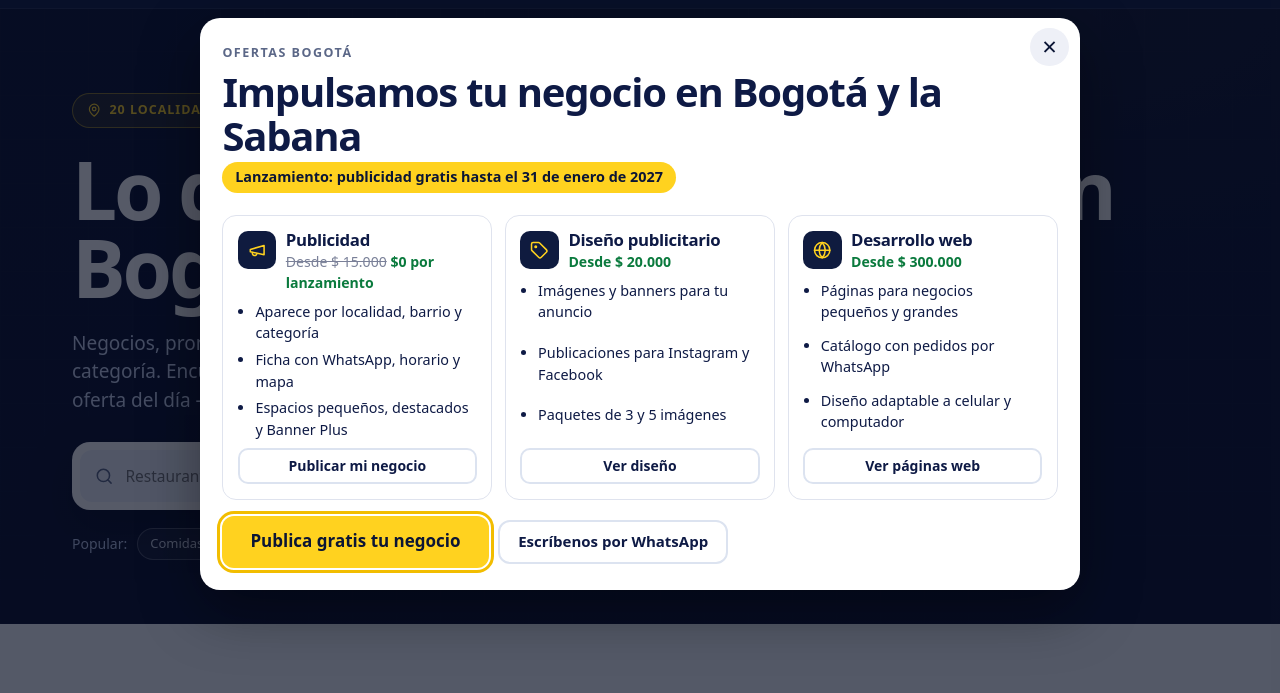
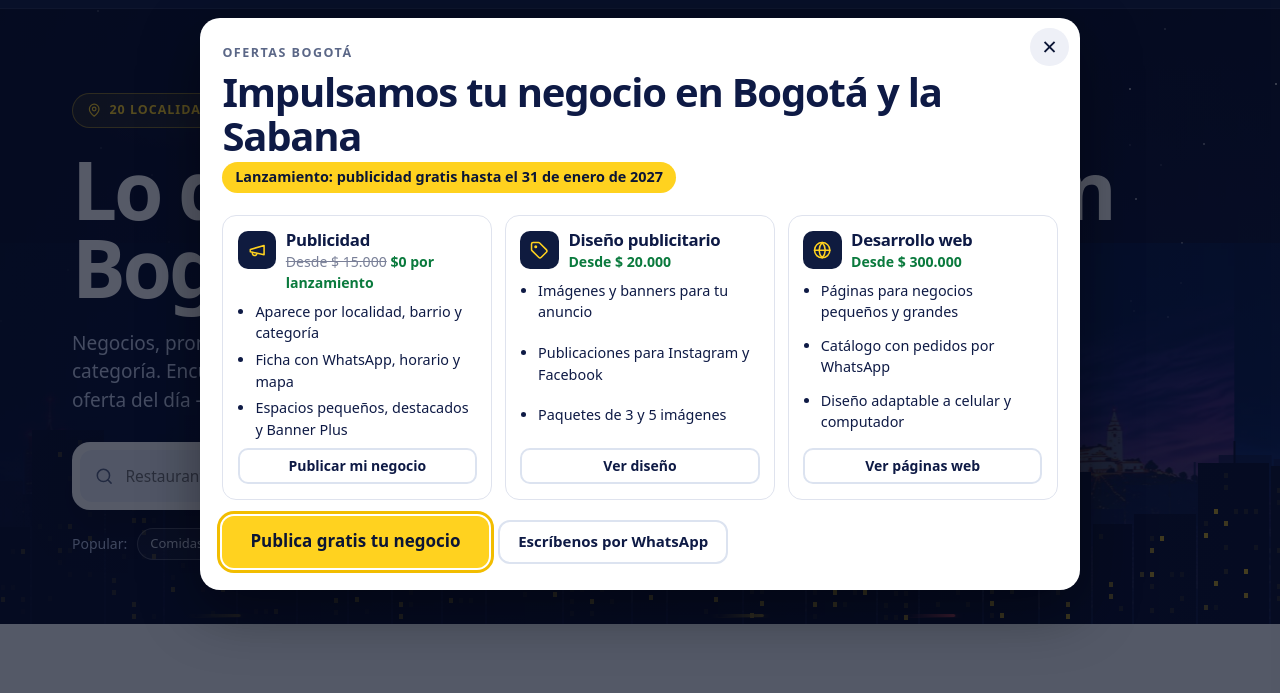
Before and after one commit to jhoanbernal254-star/ofertas-bogota, a plain HTML site: page index.html in a window 1280 px wide. Shown: the part 96-789 px from the top of the page. Drawn offline with Linux system fonts and the light colour scheme.

Commit message:
Add files via upload

```diff
--- a/config.js
+++ b/config.js
@@ -9,7 +9,7 @@
   Los valores de aquí son los iniciales; lo que guardes desde el panel de administración tiene prioridad.
 */
 window.PB_CONFIG = {
-  version: '2026.11.25-d',
+  version: '2026.11.28-a',
   mode: 'firebase', // 'demo' | 'firebase'
   brand: 'Ofertas Bogotá', // nombre provisional, cámbialo cuando lo definas
   functionsRegion: 'us-central1',
--- a/footer.js
+++ b/footer.js
@@ -127,4 +127,34 @@
     box.appendChild(nav);
   };
   PB.LEGAL_IDS = ['quienes', 'terminos', 'privacidad', 'datos', 'cookies', 'pqrs', 'colombia'];
+
+  /* ---------- Fondo animado del inicio: ciudad de noche en movimiento ---------- */
+  PB.initHeroSky = function () {
+    var box = document.getElementById('heroSky'); if (!box) return;
+    var seed = 7; function rnd() { seed = (seed * 16807) % 2147483647; return seed / 2147483647; }
+    function layer(cls, W, H, minW, maxW, minH, maxH, wins) {
+      var parts = ['<svg viewBox="0 0 ' + W + ' ' + H + '" preserveAspectRatio="none" width="' + W + '" height="' + H + '">'], x = 0;
+      while (x < W) {
+        var bw = Math.round(minW + rnd() * (maxW - minW)), bh = Math.round(minH + rnd() * (maxH - minH)), y = H - bh;
+        parts.push('<rect class="bd" x="' + x + '" y="' + y + '" width="' + (bw - 2) + '" height="' + bh + '"/>');
+        if (rnd() > 0.7) parts.push('<rect class="bd" x="' + (x + bw / 2 - 1) + '" y="' + (y - 22) + '" width="2" height="22"/>');
+        if (wins) for (var wy = y + 10; wy < H - 8; wy += 12) for (var wx = x + 6; wx < x + bw - 10; wx += 10) if (rnd() > 0.72) {
+          parts.push('<rect class="wn" style="animation-delay:' + (rnd() * 8).toFixed(1) + 's;animation-duration:' + (3 + rnd() * 6).toFixed(1) + 's" x="' + wx + '" y="' + wy + '" width="4" height="5"/>');
+        }
+        x += bw;
+      }
+      parts.push('</svg>');
+      var d = document.createElement('div'); d.className = 'sky-l ' + cls;
+      d.innerHTML = parts.join('') + parts.join(''); return d;
+    }
+    var stars = document.createElement('div'); stars.className = 'sky-stars';
+    for (var i = 0; i < 46; i++) { var s = document.createElement('i'); s.style.cssText = 'left:' + (rnd() * 100).toFixed(1) + '%;top:' + (rnd() * 55).toFixed(1) + '%;animation-delay:' + (rnd() * 6).toFixed(1) + 's;animation-duration:' + (2 + rnd() * 4).toFixed(1) + 's'; stars.appendChild(s); }
+    var glow = document.createElement('div'); glow.className = 'sky-glow';
+    var city = document.createElement('div'); city.className = 'sky-photo';
+    var cloud = document.createElement('div'); cloud.className = 'sky-cloud';
+    box.appendChild(glow); box.appendChild(stars); box.appendChild(city); box.appendChild(cloud);
+    box.appendChild(layer('far', 1400, 260, 26, 60, 60, 170, false));
+    box.appendChild(layer('mid', 1400, 260, 34, 80, 80, 220, true));
+    var car = document.createElement('div'); car.className = 'sky-road'; car.innerHTML = '<i></i><i></i><i></i>'; box.appendChild(car);
+  };
 })();
--- a/index.html
+++ b/index.html
@@ -55,6 +55,7 @@
   <!-- Inicio -->
   <section class="view" id="v-inicio" aria-labelledby="h-inicio">
     <div class="hero">
+      <div class="hero-sky" id="heroSky" aria-hidden="true"></div>
       <div class="in">
         <p class="hero-badge"><span class="ic" data-ic="pin"></span><span id="heroBadge"></span></p>
         <p class="hero-count" id="heroCount" hidden></p>
--- a/main.js
+++ b/main.js
@@ -134,6 +134,7 @@
   async function init() {
     PB.hydrate(document);
     ['initPages', 'initPopup', 'initExtras', 'initPublish', 'initAccount', 'initContract', 'initReports', 'initAdmin'].forEach(function (f) { try { if (PB[f]) PB[f](); } catch (e) { console.error('[PB] ' + f, e); } });
+    if (PB.initHeroSky) PB.initHeroSky();
     document.title = C.brand;
     $('logoutBtn').addEventListener('click', doLogout);
     $('burger').addEventListener('click', function () {
--- a/styles.css
+++ b/styles.css
@@ -136,13 +136,8 @@ h1, h2, h3, h4 { font-family: var(--font-h); margin: 0; letter-spacing: -0.02em;
   position: relative; color: #fff; padding: clamp(40px, 7vw, 84px) 0 clamp(36px, 6vw, 64px);
   background-color: var(--navy);
   background-image:
-    linear-gradient(180deg, rgba(8, 14, 42, 0.78), rgba(8, 14, 42, 0.92)),
-    url("hero.jpg"),
-    radial-gradient(900px 420px at 80% 0%, rgba(255, 210, 31, 0.16), transparent 60%),
-    repeating-linear-gradient(0deg, rgba(255, 255, 255, 0.035) 0 1px, transparent 1px 44px),
-    repeating-linear-gradient(90deg, rgba(255, 255, 255, 0.035) 0 1px, transparent 1px 44px);
-  background-size: auto, cover, auto, auto, auto;
-  background-position: center;
+    linear-gradient(180deg, #060B26 0%, #0B1640 70%, #14235A 100%);
+  overflow: hidden; isolation: isolate;
 }
 .hero-badge { display: inline-flex; align-items: center; gap: 8px; margin: 0 0 22px; padding: 7px 14px; border-radius: 999px; border: 1px solid rgba(255, 210, 31, 0.45); background: rgba(255, 210, 31, 0.1); color: var(--yellow); font-size: 12.5px; font-weight: 700; letter-spacing: 0.08em; text-transform: uppercase; }
 .hero h1 { font-size: clamp(38px, 7.2vw, 80px); font-weight: 800; letter-spacing: -0.04em; line-height: 0.98; max-width: 14em; }
@@ -886,3 +881,31 @@ body:has(#v-cuenta:not([hidden]) #cliBody) header.top, body:has(#v-cuenta:not([h
 @media (max-width: 1100px) { .fgrid { grid-template-columns: 1fr 1fr 1fr; } .fabout { grid-column: 1 / -1; } .fcta { grid-column: span 2; } .fbadges { grid-template-columns: 1fr 1fr; } }
 @media (max-width: 640px) { .fgrid { grid-template-columns: 1fr 1fr; } .fcta { grid-column: 1 / -1; } .fbadges { grid-template-columns: 1fr; } }
 @media (max-width: 420px) { .fgrid { grid-template-columns: 1fr; } }
+
+/* ===== Inicio: ciudad en movimiento ===== */
+.hero > .in { position: relative; z-index: 2; }
+.hero-sky { position: absolute; inset: 0; z-index: 0; overflow: hidden; pointer-events: none; }
+.hero-sky::after { content: ""; position: absolute; inset: 0; z-index: 5; background: linear-gradient(90deg, rgba(6,11,38,.82) 0%, rgba(6,11,38,.55) 55%, rgba(6,11,38,.15) 100%); }
+.sky-glow { position: absolute; left: -10%; right: -10%; bottom: 0; height: 70%; background: radial-gradient(60% 80% at 70% 100%, rgba(255,210,31,.20), transparent 70%), radial-gradient(50% 60% at 20% 100%, rgba(80,120,255,.18), transparent 70%); animation: skyPulse 9s ease-in-out infinite alternate; }
+.sky-stars i { position: absolute; width: 2px; height: 2px; border-radius: 50%; background: #fff; opacity: .2; animation: twinkle 3s ease-in-out infinite; }
+.sky-photo { position: absolute; left: 0; bottom: 0; width: 200%; height: 62%; background: url(adm-fondo.jpg) 0 100% / 50% 100% repeat-x; opacity: .35; animation: skyPan 140s linear infinite; }
+.sky-cloud { position: absolute; left: 0; top: 12%; width: 200%; height: 90px; background: radial-gradient(90px 24px at 10% 50%, rgba(255,255,255,.07), transparent), radial-gradient(130px 28px at 35% 30%, rgba(255,255,255,.06), transparent), radial-gradient(110px 22px at 60% 60%, rgba(255,255,255,.07), transparent), radial-gradient(140px 26px at 85% 40%, rgba(255,255,255,.06), transparent); animation: skyPan 90s linear infinite; }
+.sky-l { position: absolute; left: 0; bottom: 0; display: flex; width: max-content; will-change: transform; }
+.sky-l svg { display: block; height: clamp(120px, 24vw, 260px); width: auto; min-width: 1400px; }
+.sky-l.far { opacity: .75; animation: skyShift 120s linear infinite; }
+.sky-l.far .bd { fill: #0E1A4A; }
+.sky-l.mid { animation: skyShift 70s linear infinite; }
+.sky-l.mid .bd { fill: #070D2B; }
+.sky-l .wn { fill: #FFD21F; opacity: .15; animation: winOn 5s ease-in-out infinite; }
+.sky-road { position: absolute; left: 0; right: 0; bottom: 6px; height: 4px; z-index: 3; overflow: hidden; }
+.sky-road i { position: absolute; top: 0; width: 46px; height: 3px; border-radius: 3px; background: linear-gradient(90deg, transparent, #FFD21F); box-shadow: 0 0 10px #FFD21F; animation: carGo 9s linear infinite; left: -60px; }
+.sky-road i:nth-child(2) { animation-duration: 13s; animation-delay: -4s; background: linear-gradient(90deg, transparent, #FF5A5F); box-shadow: 0 0 10px #FF5A5F; }
+.sky-road i:nth-child(3) { animation-duration: 11s; animation-delay: -8s; }
+@keyframes skyShift { to { transform: translateX(-50%); } }
+@keyframes skyPan { to { transform: translateX(-50%); } }
+@keyframes twinkle { 50% { opacity: 1; } }
+@keyframes winOn { 0%, 100% { opacity: .1; } 45%, 60% { opacity: .95; } }
+@keyframes skyPulse { to { opacity: .55; } }
+@keyframes carGo { to { transform: translateX(calc(100vw + 120px)); } }
+@media (max-width: 700px) { .hero-sky::after { background: linear-gradient(180deg, rgba(6,11,38,.7), rgba(6,11,38,.55)); } }
+@media (prefers-reduced-motion: reduce) { .hero-sky * { animation: none !important; } .sky-l .wn { opacity: .6; } }
```
Also changed, not shown: admin.html (+1 -0 lines), mipanel.html (+1 -0 lines), 1 other file.
